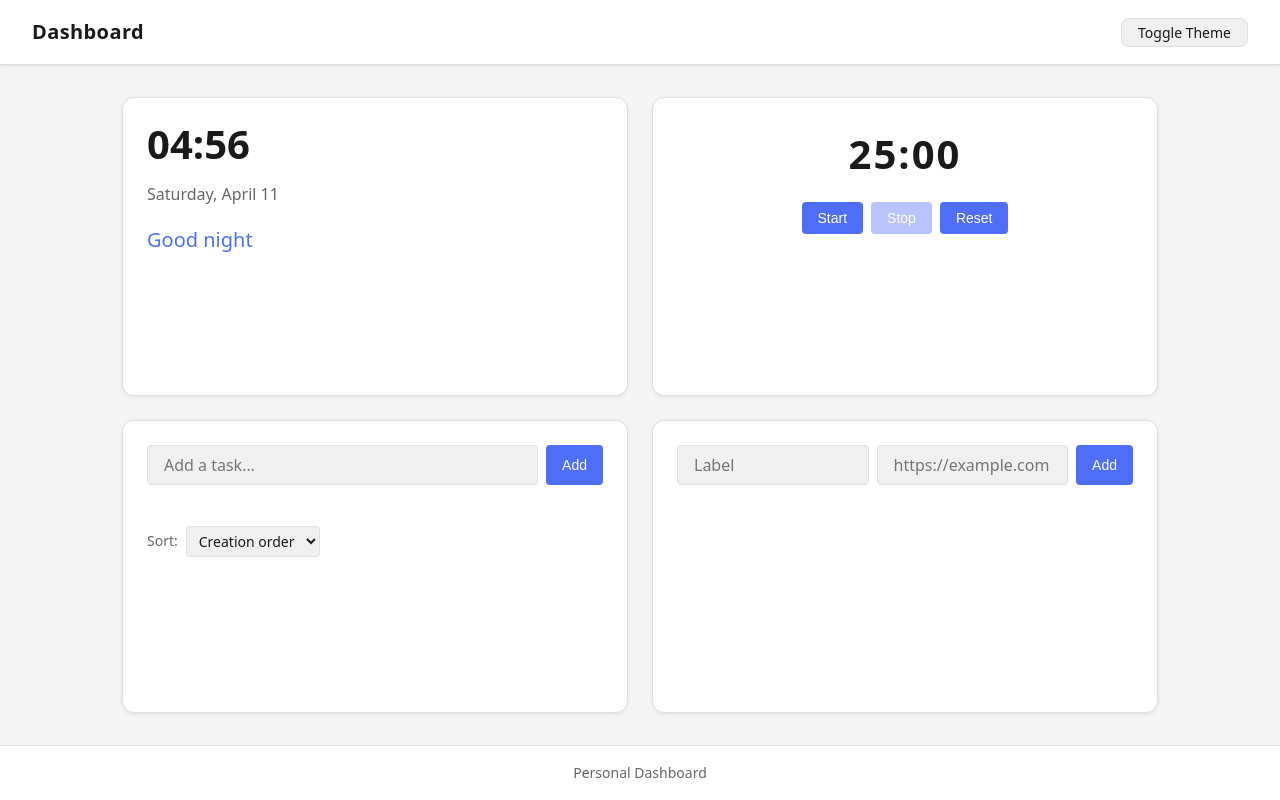
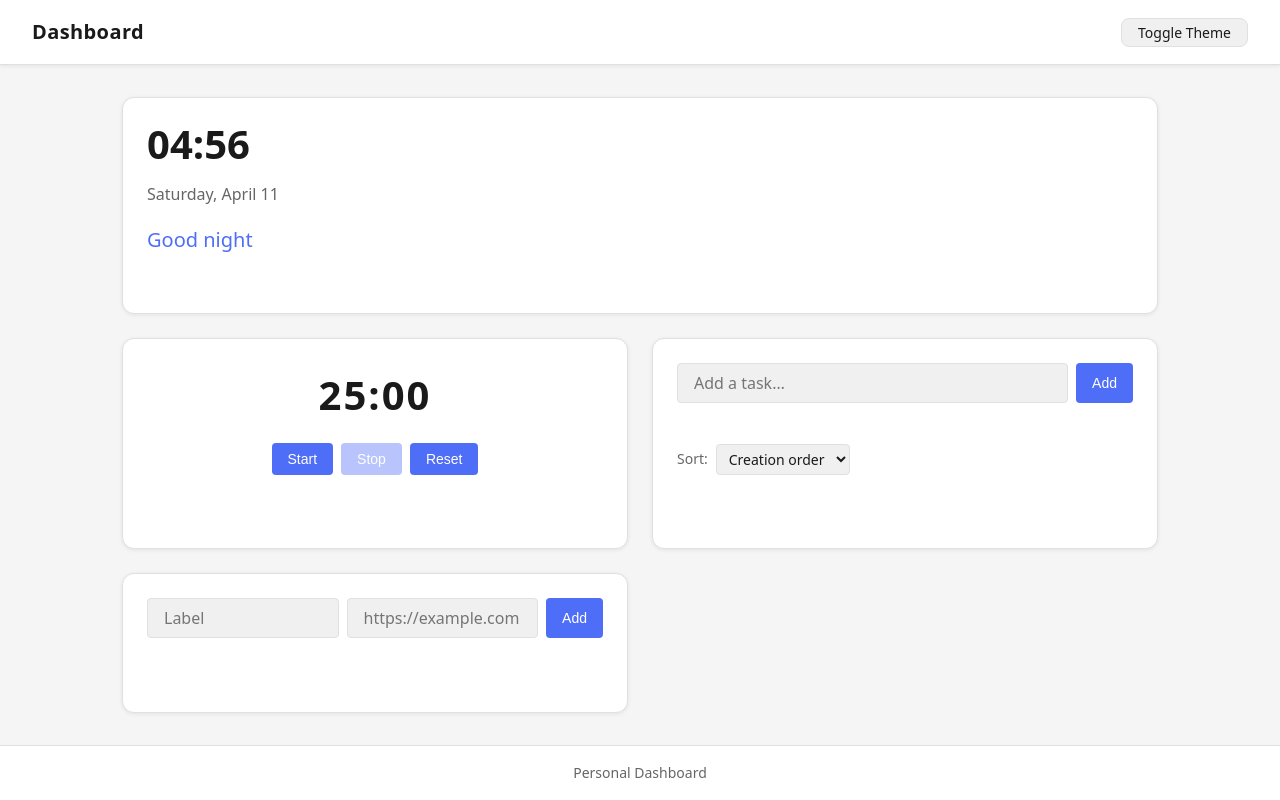
Before and after one commit to KOMALO1/CodingCamp-6Apr26-Muhammad-Shidiq, a plain HTML site: page index.html in a window 1280 px wide. Drawn offline with Linux system fonts and the light colour scheme.

Commit message:
grid added

```diff
--- a/css/styles.css
+++ b/css/styles.css
@@ -126,11 +126,28 @@ main {
   flex: 1;
   display: grid;
   grid-template-columns: 1fr 1fr;
+  grid-template-rows: auto auto auto;
   gap: var(--space-lg);
   padding: var(--space-xl);
   max-width: 1100px;
   width: 100%;
   margin: 0 auto;
+}
+
+#greeting {
+  grid-column: 1 / -1; /* row 1: spans both columns */
+}
+
+#timer {
+  grid-column: 1;       /* row 2, col 1 */
+}
+
+#todo {
+  grid-column: 2;       /* row 2, col 2 */
+}
+
+#links {
+  grid-column: 1;       /* row 3, col 1 */
 }
 
 /* =========================================================================
@@ -512,6 +529,13 @@ main > section {
     gap: var(--space-md);
   }
 
+  #greeting,
+  #timer,
+  #todo,
+  #links {
+    grid-column: 1;
+  }
+
   header {
     padding: var(--space-md);
   }
```
